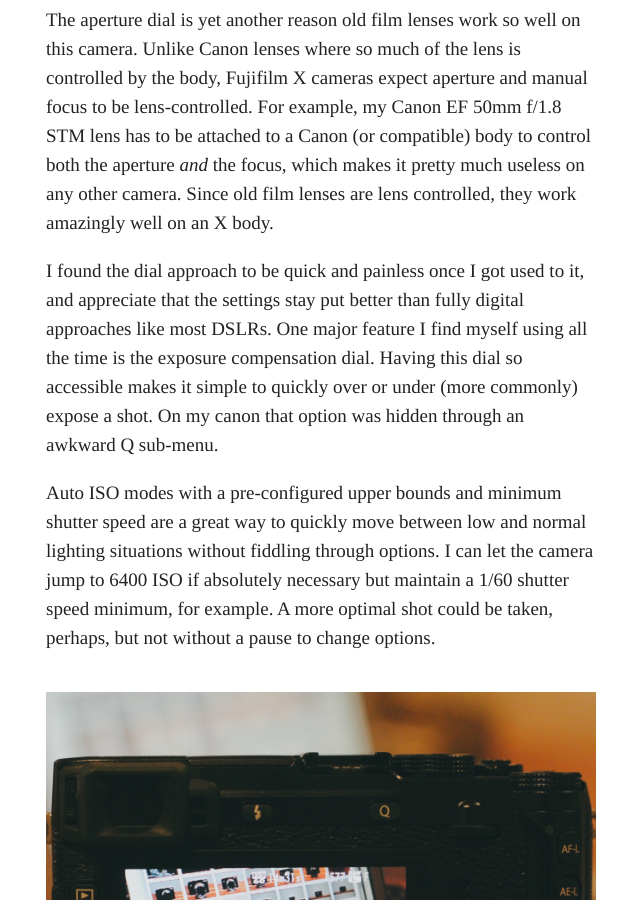
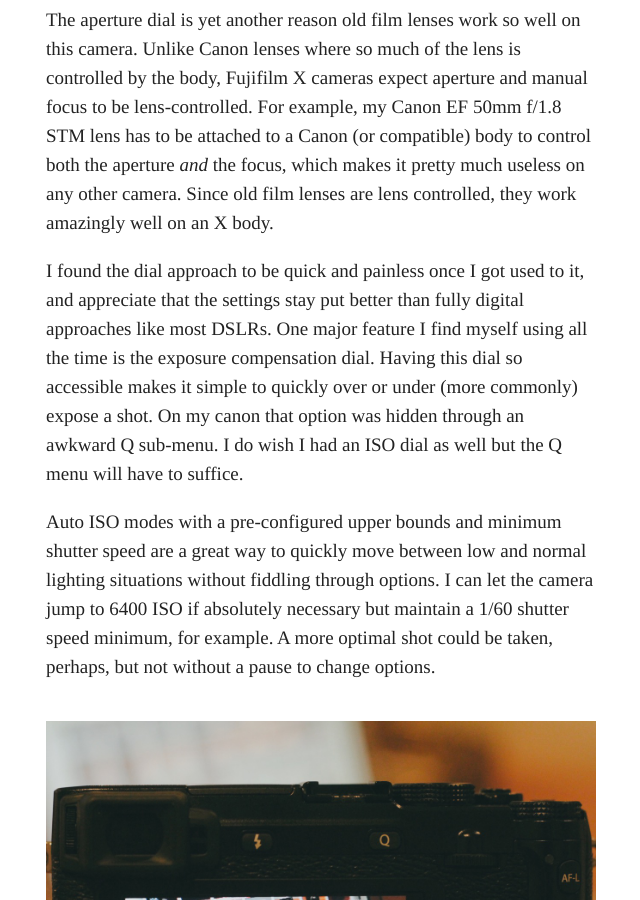
Before and after one commit to mlynch/mlynch.github.com, a Jekyll site: the page built from _posts/2016-03-06-fujifilm-xe2s-review.markdown, in a window 1280 px wide and 900 px high, scrolled down 3653 px. Shown: the whole window, without its empty margins (319-959 px from the left). Built offline with Jekyll 4.4.1, drawn with Linux system fonts in a browser that asks for light colours; Markdown is read by kramdown in place of the engine named in the settings; comment, search, counter and statistics services are not loaded; some of the changed text lies outside the part shown.

Commit message:
Update 2016-03-06-fujifilm-xe2s-review.markdown

```diff
--- a/_posts/2016-03-06-fujifilm-xe2s-review.markdown
+++ b/_posts/2016-03-06-fujifilm-xe2s-review.markdown
@@ -53,7 +53,7 @@ Back to the camera. On a Fujifilm with Fujinon lenses aperture and shutter speed
 
 The aperture dial is yet another reason old film lenses work so well on this camera. Unlike Canon lenses where so much of the lens is controlled by the body, Fujifilm X cameras expect aperture and manual focus to be lens-controlled. For example, my Canon EF 50mm f/1.8 STM lens has to be attached to a Canon (or compatible) body to control both the aperture *and* the focus, which makes it pretty much useless on any other camera. Since old film lenses are lens controlled, they work amazingly well on an X body.
 
-I found the dial approach to be quick and painless once I got used to it, and appreciate that the settings stay put better than fully digital approaches like most DSLRs. One major feature I find myself using all the time is the exposure compensation dial. Having this dial so accessible makes it simple to quickly over or under (more commonly) expose a shot. On my canon that option was hidden through an awkward Q sub-menu.
+I found the dial approach to be quick and painless once I got used to it, and appreciate that the settings stay put better than fully digital approaches like most DSLRs. One major feature I find myself using all the time is the exposure compensation dial. Having this dial so accessible makes it simple to quickly over or under (more commonly) expose a shot. On my canon that option was hidden through an awkward Q sub-menu.  I do wish I had an ISO dial as well but the Q menu will have to suffice.
 
 Auto ISO modes with a pre-configured upper bounds and minimum shutter speed are a great way to quickly move between low and normal lighting situations without fiddling through options. I can let the camera jump to 6400 ISO if absolutely necessary but maintain a 1/60 shutter speed minimum, for example. A more optimal shot could be taken, perhaps, but not without a pause to change options.
 
```
Also changed, not shown: other parts of _posts/2016-03-06-fujifilm-xe2s-review.markdown (+0 -2 lines).
